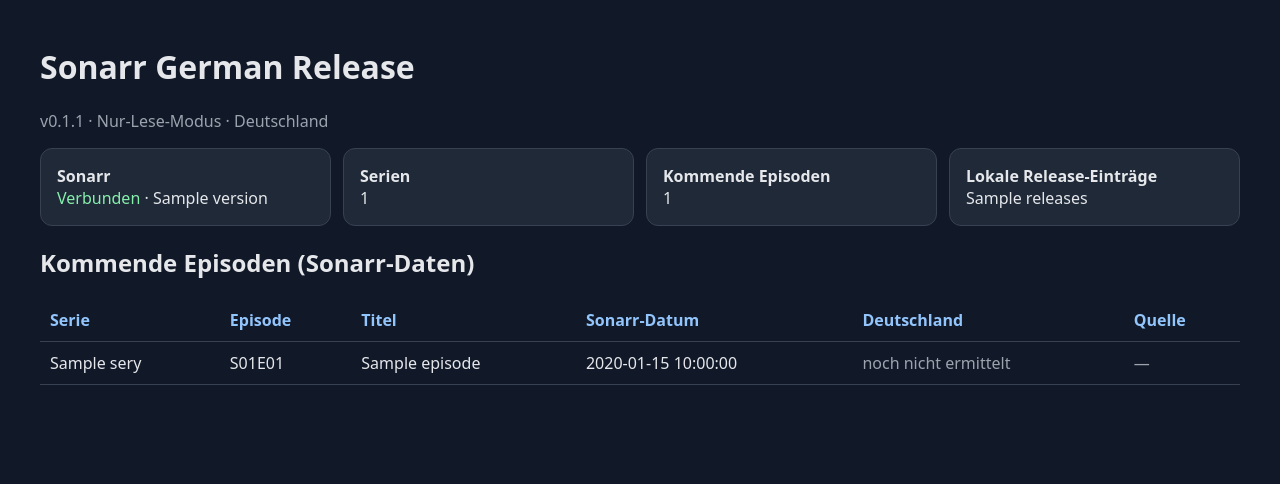
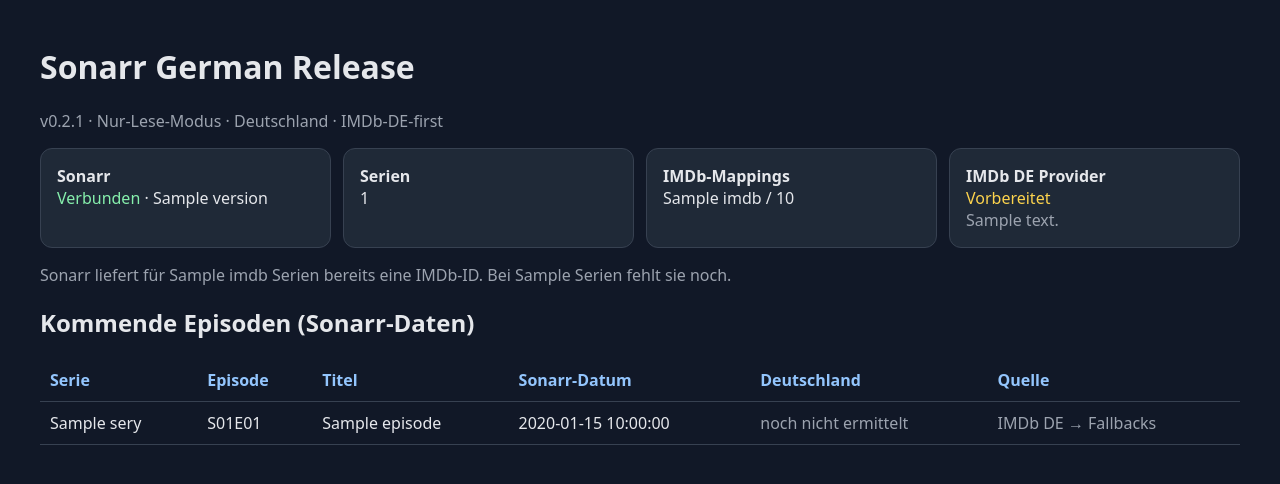
Before and after one commit to 2CrAzYTV/sonarr-german-release, a FastAPI app: template app/templates/index.html in a window 1280 px wide. Shown: the top 484 px of the page. Run offline with FastAPI, Linux system fonts and the light colour scheme; the template is opened without the code that fills it: most values are stand-ins (such as "Sample title", 1, 10 or a date in 2020); parts of the project's set-up code (start-up, migrations or seed data) failed here and were passed over.

Commit message:
Show IMDb mapping and provider status in dashboard

```diff
--- a/app/templates/index.html
+++ b/app/templates/index.html
@@ -12,23 +12,42 @@
     table { width:100%; border-collapse:collapse; margin-top:16px; }
     th,td { padding:10px; border-bottom:1px solid #374151; text-align:left; }
     th { color:#93c5fd; }
-    .ok { color:#86efac; } .bad { color:#fca5a5; } .muted { color:#9ca3af; }
+    .ok { color:#86efac; } .bad { color:#fca5a5; } .warn { color:#fcd34d; } .muted { color:#9ca3af; }
   </style>
 </head>
 <body>
 <main>
   <h1>Sonarr German Release</h1>
-  <p class="muted">v0.1.1 · Nur-Lese-Modus · Deutschland</p>
-  {% if error %}<div class="card bad"><strong>Sonarr-Verbindung fehlgeschlagen:</strong> {{ error }}</div>{% endif %}
+  <p class="muted">v0.2.1 · Nur-Lese-Modus · Deutschland · IMDb-DE-first</p>
+
+  {% if error %}
+    <div class="card bad"><strong>Sonarr-Verbindung fehlgeschlagen:</strong> {{ error }}</div>
+  {% endif %}
+
   <div class="grid">
-    <div class="card"><strong>Sonarr</strong><br>{% if status %}<span class="ok">Verbunden</span> · {{ status.version }}{% else %}<span class="bad">Nicht verbunden</span>{% endif %}</div>
+    <div class="card">
+      <strong>Sonarr</strong><br>
+      {% if status %}<span class="ok">Verbunden</span> · {{ status.version }}{% else %}<span class="bad">Nicht verbunden</span>{% endif %}
+    </div>
     <div class="card"><strong>Serien</strong><br>{{ series|length }}</div>
-    <div class="card"><strong>Kommende Episoden</strong><br>{{ episodes|length }}</div>
-    <div class="card"><strong>Lokale Release-Einträge</strong><br>{{ db.releases }}</div>
+    <div class="card"><strong>IMDb-Mappings</strong><br>{{ mapping.imdb }} / {{ mapping.total }}</div>
+    <div class="card">
+      <strong>IMDb DE Provider</strong><br>
+      {% if imdb.active %}<span class="ok">Aktiv</span>{% else %}<span class="warn">Vorbereitet</span>{% endif %}<br>
+      <span class="muted">{{ imdb.note }}</span>
+    </div>
   </div>
+
+  <p class="muted">
+    Sonarr liefert für {{ mapping.imdb }} Serien bereits eine IMDb-ID.
+    {% if mapping.missing_imdb %}Bei {{ mapping.missing_imdb }} Serien fehlt sie noch.{% endif %}
+  </p>
+
   <h2>Kommende Episoden (Sonarr-Daten)</h2>
   <table>
-    <thead><tr><th>Serie</th><th>Episode</th><th>Titel</th><th>Sonarr-Datum</th><th>Deutschland</th><th>Quelle</th></tr></thead>
+    <thead>
+      <tr><th>Serie</th><th>Episode</th><th>Titel</th><th>Sonarr-Datum</th><th>Deutschland</th><th>Quelle</th></tr>
+    </thead>
     <tbody>
       {% for ep in episodes %}
       <tr>
@@ -37,9 +56,11 @@
         <td>{{ ep.title or "-" }}</td>
         <td>{{ ep.airDateUtc or ep.airDate or "-" }}</td>
         <td class="muted">noch nicht ermittelt</td>
-        <td class="muted">—</td>
+        <td class="muted">IMDb DE → Fallbacks</td>
       </tr>
-      {% else %}<tr><td colspan="6" class="muted">Keine Episoden geladen.</td></tr>{% endfor %}
+      {% else %}
+      <tr><td colspan="6" class="muted">Keine Episoden geladen.</td></tr>
+      {% endfor %}
     </tbody>
   </table>
 </main>
```
